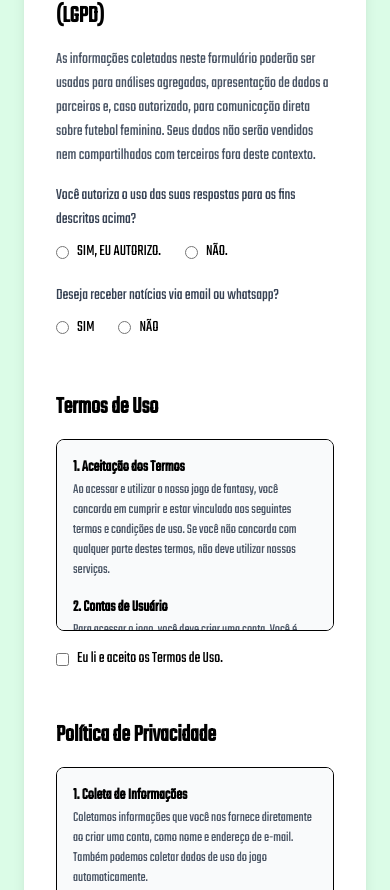
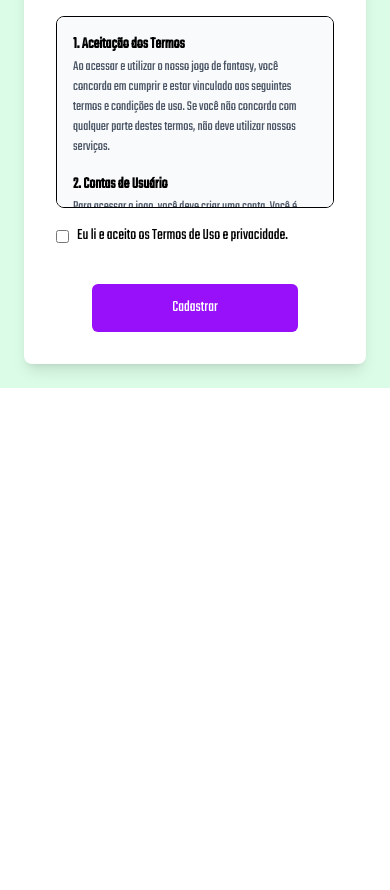
Before and after one commit to EnoTech-CP1-FRONT/PassaPraEla, a React (Vite) app: page /forms-game in a window 390 px wide. Shown: the part 914-1804 px from the top of the page. After the commit the page ends 1302 px from the top, so only its background shows below. Built offline with nearby package versions, Linux system fonts and the light colour scheme.

Commit message:
Melhorando responsividade

```diff
--- a/src/components/componentsRegistro/DadosLGPD.jsx
+++ /dev/null
@@ -1,49 +0,0 @@
-
-
-export default function DadosLGPD() {
-    return(
-        <div className="mt-8">
-            <h2 className="text-2xl font-bold mb-4">
-              CONSENTIMENTO DE USO DOS DADOS (LGPD)
-            </h2>
-            <p className="text-gray-600">
-              As informações coletadas neste formulário poderão ser usadas para
-              análises agregadas, apresentação de dados a parceiros e, caso
-              autorizado, para comunicação direta sobre futebol feminino. Seus
-              dados não serão vendidos nem compartilhados com terceiros fora
-              deste contexto.
-            </p>
-            <div className="mt-4">
-              <label className="block text-gray-700">
-                Você autoriza o uso das suas respostas para os fins descritos
-                acima?
-              </label>
-              <div className="mt-2">
-                <label className="inline-flex items-center">
-                  <input type="radio" name="lgpd" className="form-radio" required />
-                  <span className="ml-2">SIM, EU AUTORIZO.</span>
-                </label>
-                <label className="inline-flex items-center ml-6">
-                  <input type="radio" name="lgpd" className="form-radio" required />
-                  <span className="ml-2">NÃO.</span>
-                </label>
-              </div>
-            </div>
-            <div className="mt-4">
-              <label className="block text-gray-700">
-                Deseja receber notícias via email ou whatsapp?
-              </label>
-              <div className="mt-2">
-                <label className="inline-flex items-center">
-                  <input type="radio" name="noticias" className="form-radio" required />
-                  <span className="ml-2">SIM</span>
-                </label>
-                <label className="inline-flex items-center ml-6">
-                  <input type="radio" name="noticias" className="form-radio" required />
-                  <span className="ml-2">NÃO</span>
-                </label>
-              </div>
-            </div>
-        </div>
-    )
-}
--- a/src/core-components/Termos.jsx
+++ b/src/core-components/Termos.jsx
@@ -2,7 +2,7 @@ import InputChecked from "../components/common/InputChecked";
 
 const legalInfo = {
   terms: {
-    title: "Termos de Uso",
+    title: "Termos de uso e privacidade",
     sections: [
       {
         title: "1. Aceitação dos Termos",
@@ -29,33 +29,28 @@ const legalInfo = {
         content:
           "Reservamo-nos o direito de modificar ou substituir estes termos a qualquer momento. O uso continuado do serviço após a publicação de quaisquer alterações constitui aceitação desses novos termos.",
       },
-    ],
-  },
-  privacy: {
-    title: "Política de Privacidade",
-    sections: [
       {
-        title: "1. Coleta de Informações",
+        title: "6. Coleta de Informações",
         content:
           "Coletamos informações que você nos fornece diretamente ao criar uma conta, como nome e endereço de e-mail. Também podemos coletar dados de uso do jogo automaticamente.",
       },
       {
-        title: "2. Uso das Informações",
+        title: "7. Uso das Informações",
         content:
           "Utilizamos as informações para operar, manter e fornecer os recursos do jogo, bem como para nos comunicarmos com você sobre atualizações, promoções e suporte ao cliente.",
       },
       {
-        title: "3. Compartilhamento de Informações",
+        title: "8. Compartilhamento de Informações",
         content:
           "Não compartilhamos suas informações pessoais com terceiros, exceto quando necessário para operar o serviço (como provedores de hospedagem) ou quando exigido por lei.",
       },
       {
-        title: "4. Segurança",
+        title: "9. Segurança",
         content:
           "Tomamos medidas razoáveis para proteger suas informações contra perda, roubo, uso indevido e acesso não autorizado. No entanto, nenhum sistema de segurança é impenetrável.",
       },
       {
-        title: "5. Seus Direitos",
+        title: "10. Seus Direitos",
         content:
           "Você tem o direito de acessar, corrigir ou excluir suas informações pessoais a qualquer momento através das configurações da sua conta ou entrando em contato conosco.",
       },
@@ -64,7 +59,7 @@ const legalInfo = {
 };
 
 export default function Termos() {
-    return(
+  return (
     <>
       <div className="mt-8">
         <h2 className="text-2xl font-bold mb-4">{legalInfo.terms.title}</h2>
@@ -77,26 +72,11 @@ export default function Termos() {
           ))}
         </div>
 
-          <InputChecked id="terms" className='form-checkbox mt-4'>Eu li e aceito os Termos de Uso.</InputChecked>
-
+        <InputChecked id="terms" className="form-checkbox mt-4">
+          Eu li e aceito os Termos de Uso e privacidade.
+        </InputChecked>
       </div>
 
-        <div className="mt-8">
-          <h2 className="text-2xl font-bold mb-4">
-            {legalInfo.privacy.title}
-          </h2>
-          <div className="h-48 overflow-y-scroll border p-4 rounded-lg bg-gray-50">
-            {legalInfo.privacy.sections.map((section, index) => (
-              <div key={index} className="mb-4">
-                <h3 className="font-bold">{section.title}</h3>
-                <p className="text-gray-600 text-sm">{section.content}</p>
-              </div>
-            ))}
-          </div>
-
-          <InputChecked id="privacy" className='form-checkbox mt-4'>Eu li e aceito a Política de Privacidade.</InputChecked>
-
-        </div>
     </>
-    )
+  );
 }
--- a/src/pages/Cadastrese.jsx
+++ b/src/pages/Cadastrese.jsx
@@ -1,45 +1,52 @@
 import CapaCadastrese from "../assets/capaCadastrese.png";
 import LogoPassaABolaBlack from "../assets/logo-passa-a-bola-black.png";
-import { NavLink } from "react-router-dom";
+import { NavLink } from "react-router-dom"; // Corrigido para react-router-dom
 import FormsLogin from "../core-components/FormsLogin";
 
 export default function Cadastrese() {
   return (
-    <main className="grid grid-cols-2">
+    // AQUI: Uma coluna por padrão, duas em telas grandes (lg). Ocupa a tela inteira.
+    <main className="grid grid-cols-1 lg:grid-cols-2 h-screen">
+
+      {/* AQUI: Imagem escondida em telas pequenas, visível em telas grandes.
+          object-cover garante que a imagem preencha o espaço sem distorcer. */}
       <img
         src={CapaCadastrese}
         alt="imagem das donas do passa a bola"
-        className="h-[100vh] w-full"
+        className="hidden lg:block h-full w-full object-cover"
       />
 
-      <div className="flex flex-col items-center p-8 text-black w-full ">
-        <div className="relative mb-8">
-          <h1 className="text-4xl">Passa Pra Ela</h1>
-          <img
-            src={LogoPassaABolaBlack}
-            alt="Logo Passa a Bola"
-            className="w-14 h-14 absolute top-1/2 -translate-y-1/2 right-full mr-4"
-          />
-        </div>
+      {/* AQUI: Coluna do formulário centralizada vertical e horizontalmente */}
+      <div className="flex flex-col justify-center items-center p-8 text-black w-full">
         <div className="w-full max-w-md">
-          <div className="flex items-center justify-center">
+          <div className="relative mb-8 flex items-center justify-center">
+            <img
+              src={LogoPassaABolaBlack}
+              alt="Logo Passa a Bola"
+              className="w-14 h-14" // Posição simplificada para melhor responsividade
+            />
+            <h1 className="text-4xl ml-4">Passa Pra Ela</h1>
+          </div>
+
+          <div className="flex items-center justify-center mb-4">
             <h2 className="text-3xl">Login</h2>
           </div>
 
           <FormsLogin />
 
-          <div className="mt-6 flex gap-4 text-left">
+          {/* AQUI: Links empilhados em telas pequenas e lado a lado em maiores */}
+          <div className="mt-6 flex flex-col sm:flex-row gap-2 sm:gap-4 text-center sm:text-left justify-center">
             <p>Não tem uma conta?</p>
             <NavLink to="/forms-game">
-              <span className="text-blue-700 cursor-pointer">
-                Crie sua conta no Passa pra Ela
+              <span className="text-blue-700 cursor-pointer font-semibold">
+                Crie sua conta
               </span>
             </NavLink>
           </div>
-          <div className="mt-4 flex gap-4 text-left">
-            <p>Quer cadastrar sua Equipe para a Copa?</p>
+          <div className="mt-4 flex flex-col sm:flex-row gap-2 sm:gap-4 text-center sm:text-left justify-center">
+            <p>Quer cadastrar sua Equipe?</p>
             <NavLink to="/forms">
-              <span className="text-blue-700 cursor-pointer">
+              <span className="text-blue-700 cursor-pointer font-semibold">
                 Cadastre sua Equipe
               </span>
             </NavLink>
--- a/src/pages/FormsPage.jsx
+++ b/src/pages/FormsPage.jsx
@@ -2,7 +2,6 @@ import Container from "../components/componentsRegistro/ContainerRegistro";
 import SectionRegistro from "../components/componentsRegistro/SectionRegistro";
 import InputText from "../components/common/InputText";
 import FormRegistro from "../components/componentsRegistro/FormRegistro";
-import DadosLGPD from "../components/componentsRegistro/Dadoslgpd";
 import AdicionarJogadoras from "../core-components/AdicionarJogadoras";
 import InputRadio from "../components/common/InputRadio";
 
@@ -41,7 +40,7 @@ export default function FormsPage() {
           <AdicionarJogadoras />
         </div>
 
-        <DadosLGPD />
+
       </FormRegistro>
     </Container>
   );
--- a/src/pages/FormsPageGame.jsx
+++ b/src/pages/FormsPageGame.jsx
@@ -2,7 +2,6 @@ import Container from "../components/componentsRegistro/ContainerRegistro";
 import SectionRegistro from "../components/componentsRegistro/SectionRegistro";
 import InputText from "../components/common/InputText";
 import FormRegistro from "../components/componentsRegistro/FormRegistro";
-import DadosLGPD from "../components/componentsRegistro/Dadoslgpd";
 import Termos from "../core-components/Termos";
 
 export default function FormsPageGame() {
@@ -20,7 +19,6 @@ export default function FormsPageGame() {
           </div>
         </div>
 
-        <DadosLGPD />
 
         <Termos />
 
```
Lines whose indentation alone changed are shown as unchanged.
